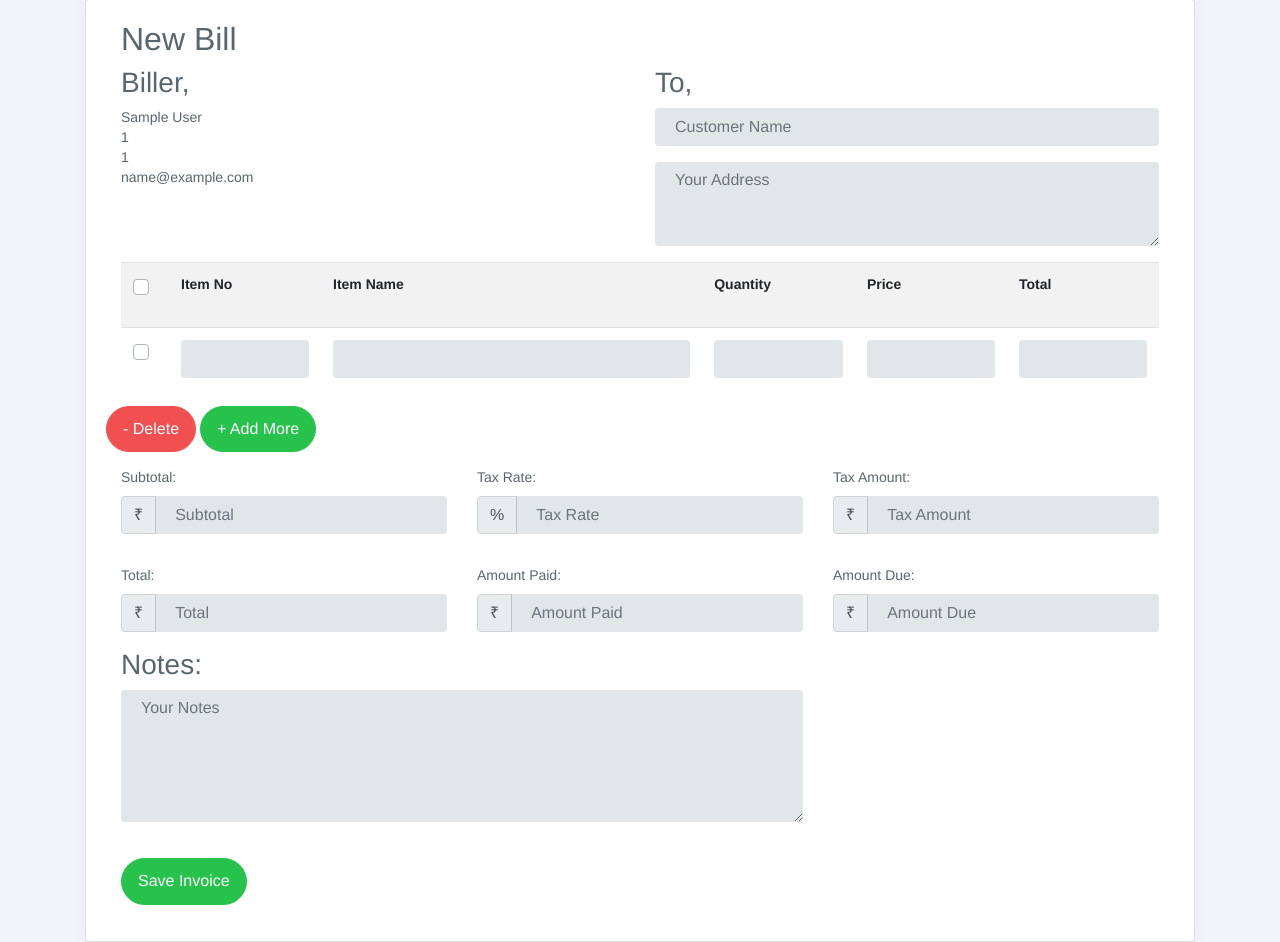
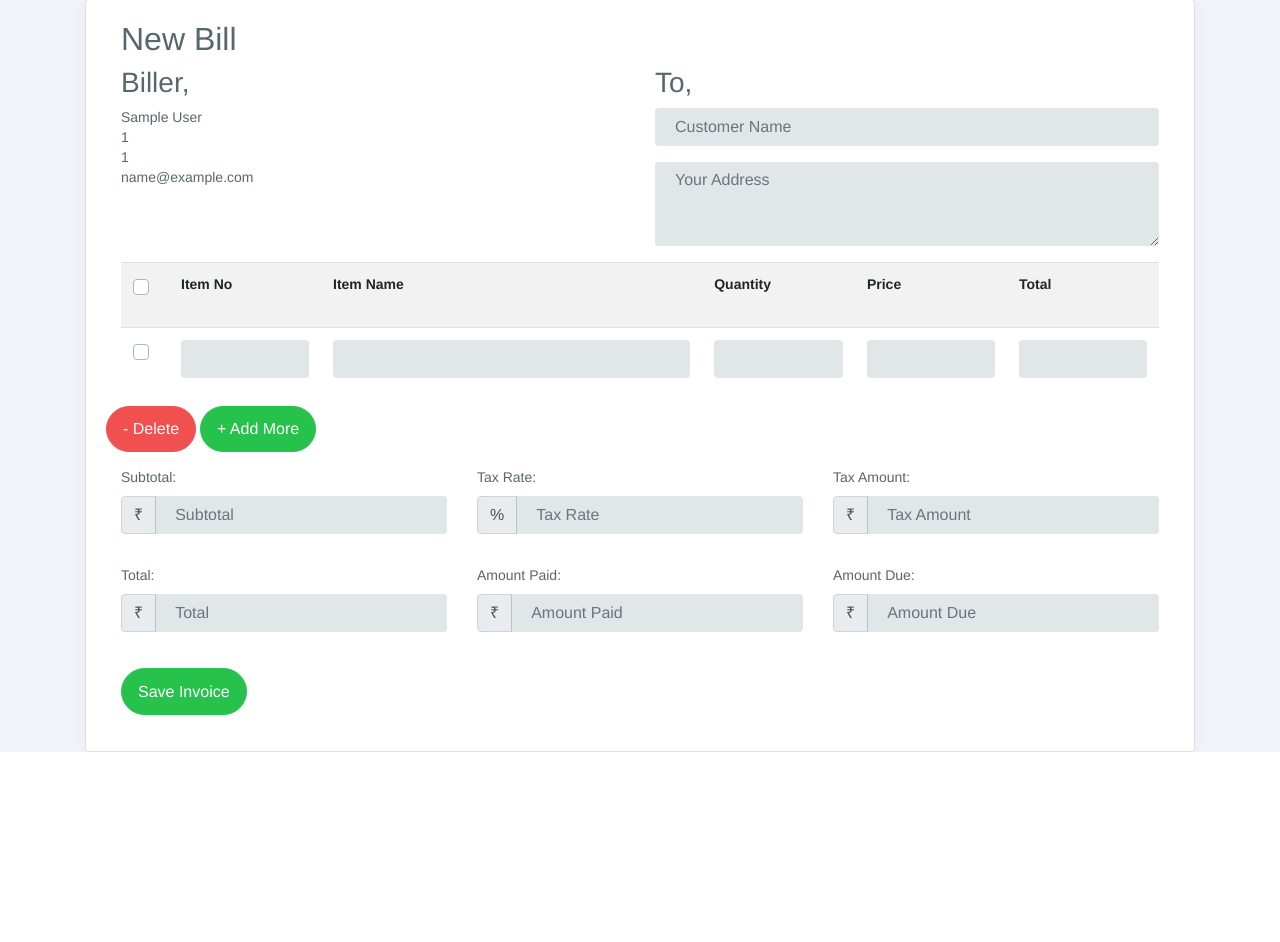
Before and after one commit to sartajroshan/billing_system, a PHP site: page /create_bill.php in a window 1280 px wide. Shown: the part 56-998 px from the top of the page. After the commit the page ends 808 px from the top, so only its background shows below. Run offline with PHP 8.4, Linux system fonts and the light colour scheme; the visitor is signed in with stand-in values (Sample User, id 1); some libraries are stand-ins or nearby versions.

Commit message:
design changes

```diff
--- a/DbConnect.php
+++ b/DbConnect.php
@@ -62,7 +62,7 @@ class DbConnect{
 
 
 	public function saveInvoice($POST) {
-		$sqlInsert = "INSERT INTO ".$this->invoiceOrderTable."(user_id, order_receiver_name, order_receiver_address, order_total_before_tax, order_total_tax, order_tax_per, order_total_after_tax, order_amount_paid, order_total_amount_due, note) VALUES ('".$POST['userId']."', '".$POST['customerName']."', '".$POST['address']."', '".$POST['subTotal']."', '".$POST['taxAmount']."', '".$POST['taxRate']."', '".$POST['totalAftertax']."', '".$POST['amountPaid']."', '".$POST['amountDue']."', '".$POST['notes']."')";
+		$sqlInsert = "INSERT INTO ".$this->invoiceOrderTable."(user_id, order_receiver_name, order_receiver_address, order_total_before_tax, order_total_tax, order_tax_per, order_total_after_tax, order_amount_paid, order_total_amount_due, note) VALUES ('".$POST['userId']."', '".$POST['customerName']."', '".$POST['address']."', '".$POST['subTotal']."', '".$POST['taxAmount']."', '".$POST['taxRate']."', '".$POST['totalAftertax']."', '".$POST['amountPaid']."', '".$POST['amountDue']."', '". ' ' ."')";
 		$result = mysqli_query($this->dbConnect, $sqlInsert);
 		if($result){
 		  echo "True";
--- a/create_bill.php
+++ b/create_bill.php
@@ -147,10 +147,7 @@
               </div>
           </div>
             <div class="col-xs-12 col-sm-8 col-md-8 col-lg-8">
-               <h3>Notes: </h3>
-               <div class="form-group">
-                  <textarea class="form-control txt" rows="5" name="notes" id="notes" placeholder="Your Notes"></textarea>
-               </div>
+
                <br>
                <div class="form-group">
                   <input type="hidden" value="<?php echo $_SESSION['userid']; ?>" class="form-control" name="userId">
```
